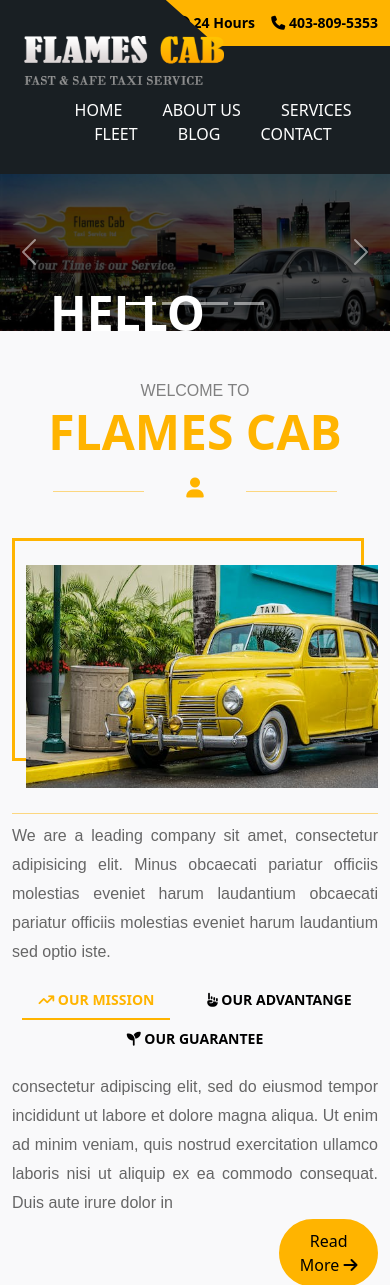
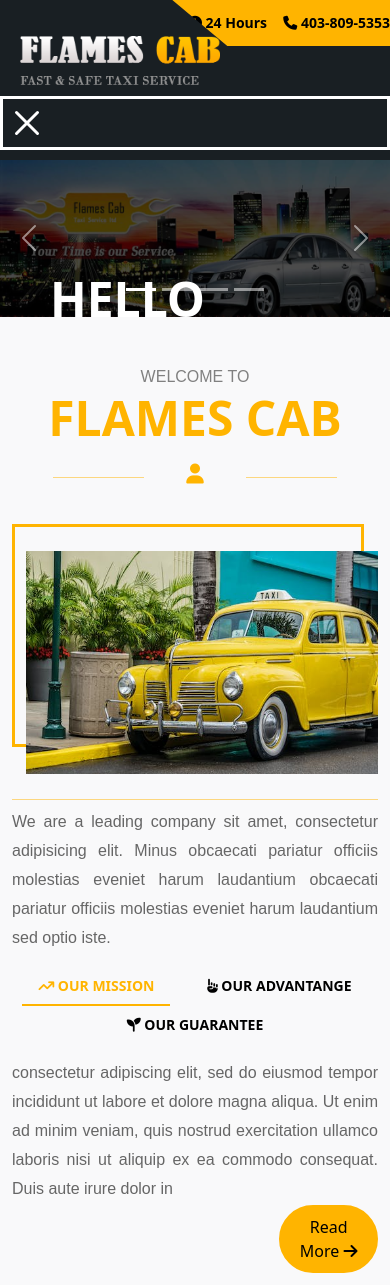
Before and after one commit to Binu-Tamang/flaming-cab, a PHP site: page /home2.php in a window 390 px wide; the page is wider, and only the part inside the window is pictured. Shown: the top 1285 px of that part. Run offline with PHP 8.4, Linux system fonts and the light colour scheme; some libraries are stand-ins or nearby versions.

Commit message:
Added Responsive Navbar

```diff
--- a/assets/css/style.css
+++ b/assets/css/style.css
@@ -1,6 +1,12 @@
 *{
     margin: 0px;
     padding: 0px;
+}
+html{
+    overflow-x: hidden;
+}
+body{
+    overflow-x: hidden;
 }
 /*--------------------TOP HEADER CSS START-------------------------*/
 section.top-header{
@@ -99,6 +105,79 @@ section.second-top-header{
     top: 8px;
     color: #bfbfbf;
     right: 0;
+}
+/* ================reponsive css starts====================== */
+.mobile-nav-btn {
+    color: #fff;
+    text-align: end;
+    display: none;
+    z-index: 999;
+    border: 3px solid #fff;
+    color: #fff;
+}
+.nav-bar-icons[name="close-outline"]{
+display: none;
+}
+.nav-bar-icons {
+    width: 3rem;
+    height: 3rem;
+}
+.second-top-header-menubar{
+    position: relative;
+}
+/* =====responsive code====== */
+@media(max-width:62em){
+    .mobile-nav-btn{
+         display: block;
+    }
+
+    .second-top-header-logo {
+        width: 40%;
+    }
+
+    .second-top-header-menubar{
+        /* display: none; */
+        width: 100%;
+        height: 100vh;
+        background: #fbb400;
+        position: absolute;
+        top: 0;
+        left: 0;
+        border:3px solid #000;
+
+        display: flex;
+        justify-content: center;
+        align-items: center;
+
+        /* to get the transition */
+        transform: translateX(100%);
+        transition: all 0.5s linear;
+
+        opacity: 0;
+        visibility: hidden;
+        pointer-events: none;
+
+    }
+
+    .second-top-header-menubar ul{
+        flex-direction: column;
+        align-items: center;
+    }
+
+    .ative .second-top-header-menubar{
+        transform: translateX(0);
+        opacity: 1;
+        visibility: visible;
+        pointer-events: auto;
+    }
+
+    .active .mobile-nav-btn .nav-bar-icons[name="close-outline"]{
+        display: block;
+    }
+
+    .active .mobile-nav-btn .nav-bar-icons[name="menu-outline"]{
+        display: none;
+    }
 }
 /*-----------------------------------------TOP 2ND HEADER CSS END----------------------------------*/
 
@@ -361,9 +440,6 @@ button.nav-link {
 }
 
 /* Welcome Section CSS */
-.welcome-wrap{
-
-}
 .welcome-heading {
     font-size: 48px;
     /* line-height: 48px; */
@@ -371,28 +447,21 @@ button.nav-link {
     margin: 0 0  0;
     color: #ffb400;
 }
-
 .welcome-header p {
     margin: 15px 0 0px;
     font-weight: 400;
     color: gray;
     font-family: "Raleway", sans-serif;
 }
-
 .capitalize-text{
     text-transform: uppercase;
 }
-
 .welcome-image-container{
-
    position: relative;
    margin-top: 24px;
    margin-left: 14px;
    height: 100%;
-
-
 }
-
 .welcome-image-container img{
     object-fit: cover;
     object-position: top;
--- a/home2.php
+++ b/home2.php
@@ -36,10 +36,12 @@
 				<div class="carousel-item bg-element active">
 					<!-- ACTIVE SHOULD BE AT 1ST ONLY -->
 					<img src="assets/img/slider/3.jpg">
+					<div class="container">
 						<div class="banner-slider-text">
 							<h2>HELLO</h2>
 							<h3>Do you want to<span> BOOK A CAB</span></h3>
-						<p>Flames Cab in Airdrie offers professional<br> and reliable taxi service that get you where
+							<p>Flames Cab in Airdrie offers professional<br> and reliable taxi service that get you
+								where
 								you
 								have to go, on time.</p>
 							<div class="banner-slider-button">
@@ -47,12 +49,15 @@
 							</div>
 						</div>
 					</div>
+				</div>
 				<div class="carousel-item bg-element">
 					<img src="assets/img/slider/2.jpg">
+					<div class="container">
 						<div class="banner-slider-text">
 							<h2>HELLO</h2>
 							<h3>Do you want to<span> BOOK A CAB</span></h3>
-						<p>Flames Cab in Airdrie offers professional<br> and reliable taxi service that get you where
+							<p>Flames Cab in Airdrie offers professional<br> and reliable taxi service that get you
+								where
 								you
 								have to go, on time.</p>
 							<div class="banner-slider-button">
@@ -60,12 +65,15 @@
 							</div>
 						</div>
 					</div>
+				</div>
 				<div class="carousel-item bg-element">
 					<img src="assets/img/slider/1.png">
+					<div class="container">
 						<div class="banner-slider-text">
 							<h2>HELLO</h2>
 							<h3>We are here to<span> HELP YOU</span></h3>
-						<p>Flames Cab in Airdrie offers professional<br> and reliable taxi service that get you where
+							<p>Flames Cab in Airdrie offers professional<br> and reliable taxi service that get you
+								where
 								you
 								have to go, on time.</p>
 							<div class="banner-slider-button">
@@ -73,16 +81,20 @@
 							</div>
 						</div>
 					</div>
+				</div>
 				<div class="carousel-item bg-element">
 					<img src="assets/img/slider/3.jpg">
+					<div class="container">
 						<div class="banner-slider-text">
 							<h2>HELLO</h2>
 							<h3>We are <span>FLAMES CAB</span></h3>
-						<p>Flames Cab in Airdrie offers professional<br> and reliable taxi service that get you where
+							<p>Flames Cab in Airdrie offers professional<br> and reliable taxi service that get you
+								where
 								you
 								have to go, on time.</p>
 							<div class="banner-slider-button">
 								<button><i class="fa-solid fa-gears"></i> Learn More</button>
+							</div>
 						</div>
 					</div>
 				</div>
@@ -137,17 +149,20 @@
 									<li class="nav-item " role="presentation">
 										<button class="nav-link active" id="pills-home-tab" data-bs-toggle="pill"
 											data-bs-target="#pills-home" type="button" role="tab"
-											aria-controls="pills-home" aria-selected="true"><i class="fa-solid fa-arrow-trend-up"></i> Our Mission</button>
+											aria-controls="pills-home" aria-selected="true"><i
+												class="fa-solid fa-arrow-trend-up"></i> Our Mission</button>
 									</li>
 									<li class="nav-item " role="presentation">
 										<button class="nav-link" id="pills-profile-tab" data-bs-toggle="pill"
 											data-bs-target="#pills-profile" type="button" role="tab"
-											aria-controls="pills-profile" aria-selected="false"><i class="fa-solid fa-hand-point-up"></i> Our Advantange</button>
+											aria-controls="pills-profile" aria-selected="false"><i
+												class="fa-solid fa-hand-point-up"></i> Our Advantange</button>
 									</li>
 									<li class="nav-item " role="presentation">
 										<button class="nav-link" id="pills-contact-tab" data-bs-toggle="pill"
 											data-bs-target="#pills-contact" type="button" role="tab"
-											aria-controls="pills-contact" aria-selected="false"><i class="fa-solid fa-seedling"></i> Our Guarantee</button>
+											aria-controls="pills-contact" aria-selected="false"><i
+												class="fa-solid fa-seedling"></i> Our Guarantee</button>
 									</li>
 								</ul>
 								<div class="tab-content" id="pills-tabContent">
@@ -449,7 +464,9 @@
 	include('inc/footer.php');
 	include('inc/js.php')
 		?>
-
+	<!-- ==================Js section starts==================== -->
+	<script type="module" src="https://unpkg.com/ionicons@7.1.0/dist/ionicons/ionicons.esm.js"></script>
+	<script nomodule src="https://unpkg.com/ionicons@7.1.0/dist/ionicons/ionicons.js"></script>
 </body>
 
 </html>
--- a/inc/footer.php
+++ b/inc/footer.php
@@ -30,7 +30,7 @@
 		<!-- ===============footer middle part start================ -->
 		<div class="footer-middle">
 			<div class="row">
-				<div class="col-md-4">
+				<div class="col-md-4 col-lg-4 col-sm-4">
 					<div class="footer-boxes">
 						<div class="footer-logo">
 							<img src="assets/img/logo.png">
@@ -47,7 +47,7 @@
 						</div>
 					</div>
 				</div>
-				<div class="col-md-4">
+				<div class="col-md-4 col-lg-4 col-sm-4">
 					<div class="footer-boxes">
 						<h3>Quick Menu</h3>
 						<ul>
@@ -60,7 +60,7 @@
 						</ul>
 					</div>
 				</div>
-				<div class="col-md-4">
+				<div class="col-md-4 col-lg-4 col-sm-4">
 					<div class="footer-boxes">
 						<h3>Contact Us</h3>
 						<div class="footer-contact-ul">
@@ -81,10 +81,10 @@
 	<div class="footer-2">
 		<div class="container">
 			<div class="row">
-				<div class="col-md-6">
+				<div class="col-md-6 col-lg-5 col-sm-6">
 					<p>Copyright © 2023 Airdrie Flames Taxi Ltd All rights reserved</p>
 				</div>
-				<div class="col-md-6">
+				<div class="col-md-6 col-lg-5 col-sm-6">
 					<p>Design With<i class="far fa-heart"></i>By MapleLeapGroups</p>
 				</div>
 			</div>
--- a/inc/header.php
+++ b/inc/header.php
@@ -1,6 +1,5 @@
 <!---------------------- top header start -------------------->
 <section class="top-header">
-		<div class="container">
 	<div class="row">
 		<div class="col-md-6">
 			<div class="top-header-left">
@@ -20,24 +19,21 @@
 			</div>
 		</div>
 	</div>
-		</div>
 </section>
 <!-- ------------------------top header end ------------------------------------>
 
 <!-- ------------------------2nd top header start ------------------------------->
-	<section class="second-top-header">
-
-		<div class="container">
+<section class="second-top-header active">
 	<div class="row">
-				<div class="col-md-2">
+		<div class="col-md-2 col-sm-2 m-2 col-lg-2">
 			<div class="second-top-header-logo">
 				<img src="assets/img/logo.png">
 			</div>
 		</div>
 		<div class="col-md-10">
-					<div class="second-top-header-menubar">
+			<div class="second-top-header-menubar" id="my-top-nav">
 				<ul>
-							<li><a href="home2.php"> HOME</a></li>
+					<li><a href="home2.php" class="active"> HOME</a></li>
 					<li><a href="about.php"> ABOUT US</a></li>
 					<li><a href="#"> SERVICES</a></li>
 					<li><a href="#"> FLEET</a></li>
@@ -45,9 +41,12 @@
 					<li><a href="#"> CONTACT</a></li>
 				</ul>
 			</div>
+			<div class="mobile-nav-btn">
+				<ion-icon name="menu-outline" class="nav-bar-icons"></ion-icon>
+				<ion-icon name="close-outline" class="nav-bar-icons"></ion-icon>
 			</div>
-
 		</div>
 	</div>
 </section>
+
 <!------------------------------------- 2nd top header end ------------------------>
```
Lines whose indentation alone changed are shown as unchanged.
